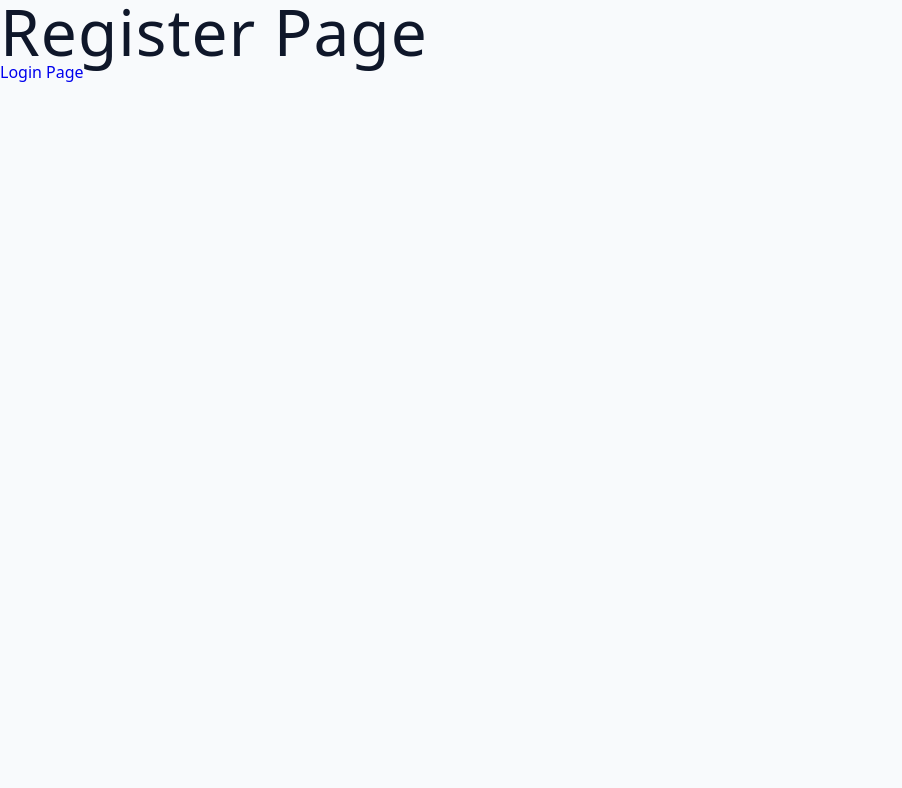
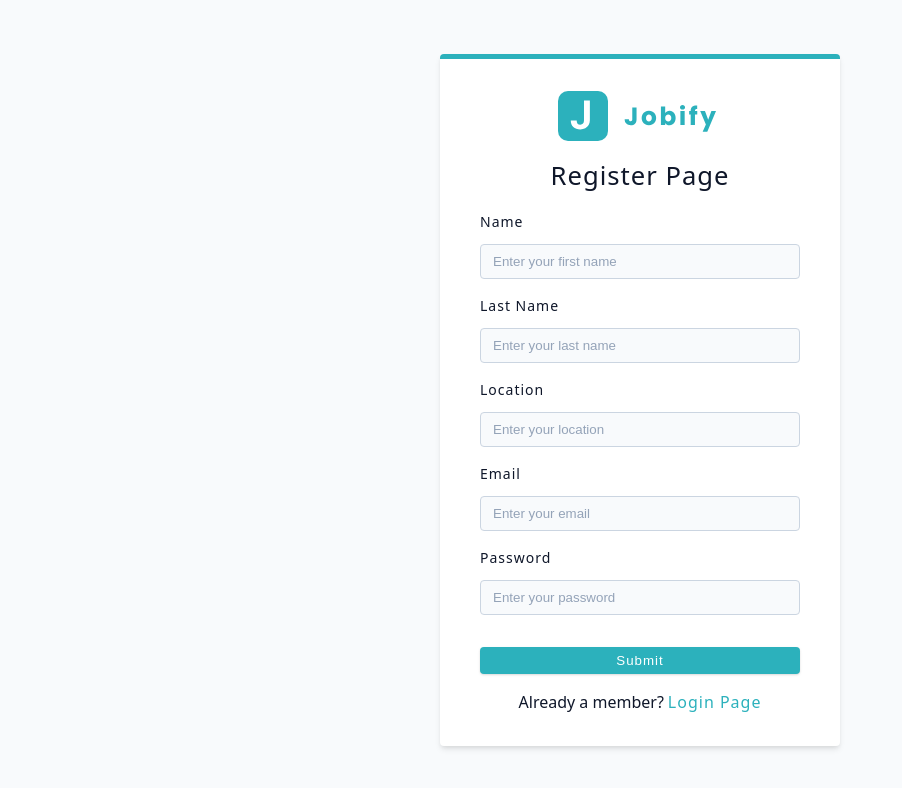
Before and after one commit to Sagnik004/jobify, a React (Vite) app in the folder client/: page /register in a window 1280 px wide. Shown: the top 788 px of the page, without its empty margins (0-902 px from the left). Built offline with nearby package versions, Linux system fonts and the light colour scheme.

Commit message:
register page UI complete

```diff
--- a/client/src/assets/wrappers/RegisterAndLoginPage.js
+++ b/client/src/assets/wrappers/RegisterAndLoginPage.js
@@ -31,4 +31,5 @@ const Wrapper = styled.section`
     margin-left: 0.25rem;
   }
 `;
+
 export default Wrapper;
--- /dev/null
+++ b/client/src/components/FormRow.jsx
@@ -0,0 +1,31 @@
+import PropTypes from 'prop-types';
+
+const FormRow = (props) => {
+  const { type, name, labelText, placeholder, isRequired } = props;
+
+  return (
+    <div className='form-row'>
+      <label htmlFor={name} className='form-label'>
+        {labelText || name}
+      </label>
+      <input
+        type={type}
+        id={name}
+        name={name}
+        className='form-input'
+        placeholder={placeholder}
+        required={isRequired}
+      />
+    </div>
+  );
+};
+
+FormRow.propTypes = {
+  type: PropTypes.string.isRequired,
+  name: PropTypes.string.isRequired,
+  labelText: PropTypes.string,
+  placeholder: PropTypes.string,
+  isRequired: PropTypes.bool.isRequired,
+};
+
+export default FormRow;
--- a/client/src/components/index.js
+++ b/client/src/components/index.js
@@ -1 +1,2 @@
 export { default as Logo } from './Logo';
+export { default as FormRow } from './FormRow';
--- a/client/src/pages/Register.jsx
+++ b/client/src/pages/Register.jsx
@@ -1,12 +1,58 @@
-import { Link } from "react-router-dom";
+import { Link } from 'react-router-dom';
+
+import { Logo } from '../components';
+import Wrapper from '../assets/wrappers/RegisterAndLoginPage';
+import { FormRow } from '../components';
 
 const Register = () => {
   return (
-    <div>
-      <h1>Register Page</h1>
-      <Link to='/login'>Login Page</Link>
-    </div>
+    <Wrapper>
+      <form className='form'>
+        <Logo />
+        <h4>Register Page</h4>
+        <FormRow
+          type='text'
+          name='name'
+          placeholder='Enter your first name'
+          isRequired={true}
+        />
+        <FormRow
+          type='text'
+          name='lastName'
+          labelText='Last name'
+          placeholder='Enter your last name'
+          isRequired={true}
+        />
+        <FormRow
+          type='text'
+          name='location'
+          placeholder='Enter your location'
+          isRequired={true}
+        />
+        <FormRow
+          type='email'
+          name='email'
+          placeholder='Enter your email'
+          isRequired={true}
+        />
+        <FormRow
+          type='password'
+          name='password'
+          placeholder='Enter your password'
+          isRequired={true}
+        />
+        <button type='submit' className='btn btn-block'>
+          Submit
+        </button>
+        <p>
+          Already a member?
+          <Link to='/login' className='member-btn'>
+            Login Page
+          </Link>
+        </p>
+      </form>
+    </Wrapper>
   );
-}
+};
 
 export default Register;
```
